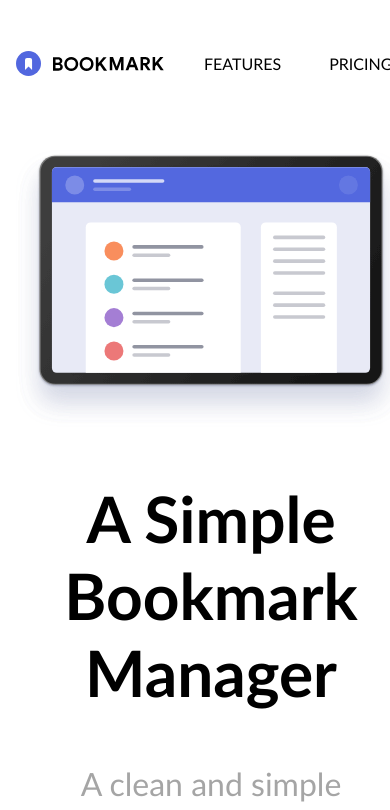
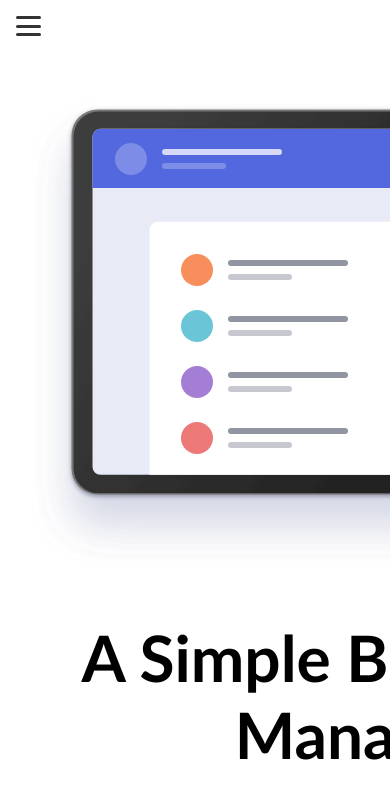
Before and after one commit to VictorGonPe/Angular-Bookmark, an Angular app: page / in a window 390 px wide. Shown: the top 810 px of the page. Built offline with nearby package versions, Linux system fonts and the light colour scheme.

Commit message:
wip: working in section two

```diff
--- a/src/app/components/header/header.component.html
+++ b/src/app/components/header/header.component.html
@@ -1,4 +1,15 @@
 <header>
-  <app-menu-logo></app-menu-logo>
-  <app-button [textButton]="'LOGIN'" [customClasses]="'secondary'"></app-button>
+  <app-menu-logo class="hide-on-mobile"></app-menu-logo>
+
+  <button class="burger" (click)="toggleMenu()">
+    <span></span> <!-- crea las rayas del menu -->
+    <span></span>
+    <span></span>
+  </button>
+
+  <app-button
+    class="hide-on-mobile"
+    [textButton]="'LOGIN'"
+    [customClasses]="'secondary'"
+  ></app-button>
 </header>
--- a/src/app/components/header/header.component.scss
+++ b/src/app/components/header/header.component.scss
@@ -1,7 +1,42 @@
 header {
-    display: grid;
-    grid-template-columns: 1fr auto;
+    display: flex;
     align-items: center;
-    gap: 3rem;
-    margin-block: 1.5rem;
-}
+    justify-content: space-between;
+    padding: 1rem;
+    position: relative;
+  }
+
+  /* Ocultar en móvil */
+  .hide-on-mobile {
+    display: block;
+  }
+
+  .burger {
+    display: none;
+    flex-direction: column;
+    justify-content: space-between;
+    width: 25px;
+    height: 20px;
+    background: none;
+    border: none;
+    cursor: pointer;
+    padding: 0;
+  }
+
+  .burger span {
+    height: 3px;
+    width: 100%;
+    background-color: #333;
+    border-radius: 5px;
+  }
+
+  /* Reglas en pantallas pequeñas */
+  @media (max-width: 900px) {
+    .hide-on-mobile {
+      display: none;
+    }
+
+    .burger {
+      display: flex;
+    }
+  }
--- a/src/app/components/header/header.component.ts
+++ b/src/app/components/header/header.component.ts
@@ -10,5 +10,9 @@
   styleUrls: ['./header.component.scss']
 })
 export class HeaderComponent {
+  menuOpen = false;
 
+  toggleMenu() {
+    this.menuOpen = !this.menuOpen;
+  }
 }
--- a/src/app/components/menu-logo/menu-logo.component.ts
+++ b/src/app/components/menu-logo/menu-logo.component.ts
@@ -1,4 +1,4 @@
-import { Component } from '@angular/core';
+import { Component, Input } from '@angular/core';
 
 @Component({
   selector: 'app-menu-logo',
@@ -8,5 +8,11 @@
   styleUrls: ['./menu-logo.component.scss']
 })
 export class MenuLogoComponent {
-  menu: {nameLink: string, link: string}[] = [ {nameLink: 'FEATURES', link: '#'}, {nameLink: 'PRICING', link: '#'}, {nameLink: 'CONTACT', link: '#'}];
+  @Input() isOpen: boolean = false;
+
+  menu: { nameLink: string; link: string }[] = [
+    { nameLink: 'FEATURES', link: '#' },
+    { nameLink: 'PRICING', link: '#' },
+    { nameLink: 'CONTACT', link: '#' }
+  ];
 }
--- a/src/styles.scss
+++ b/src/styles.scss
@@ -10,7 +10,7 @@
 
 @media (max-width:768px) {
     :root {
-        --layout-padding: 1rem;
-        //width: 160%;
+        --layout-padding: 0rem;
+        width: 185%;
     }
 }
```
